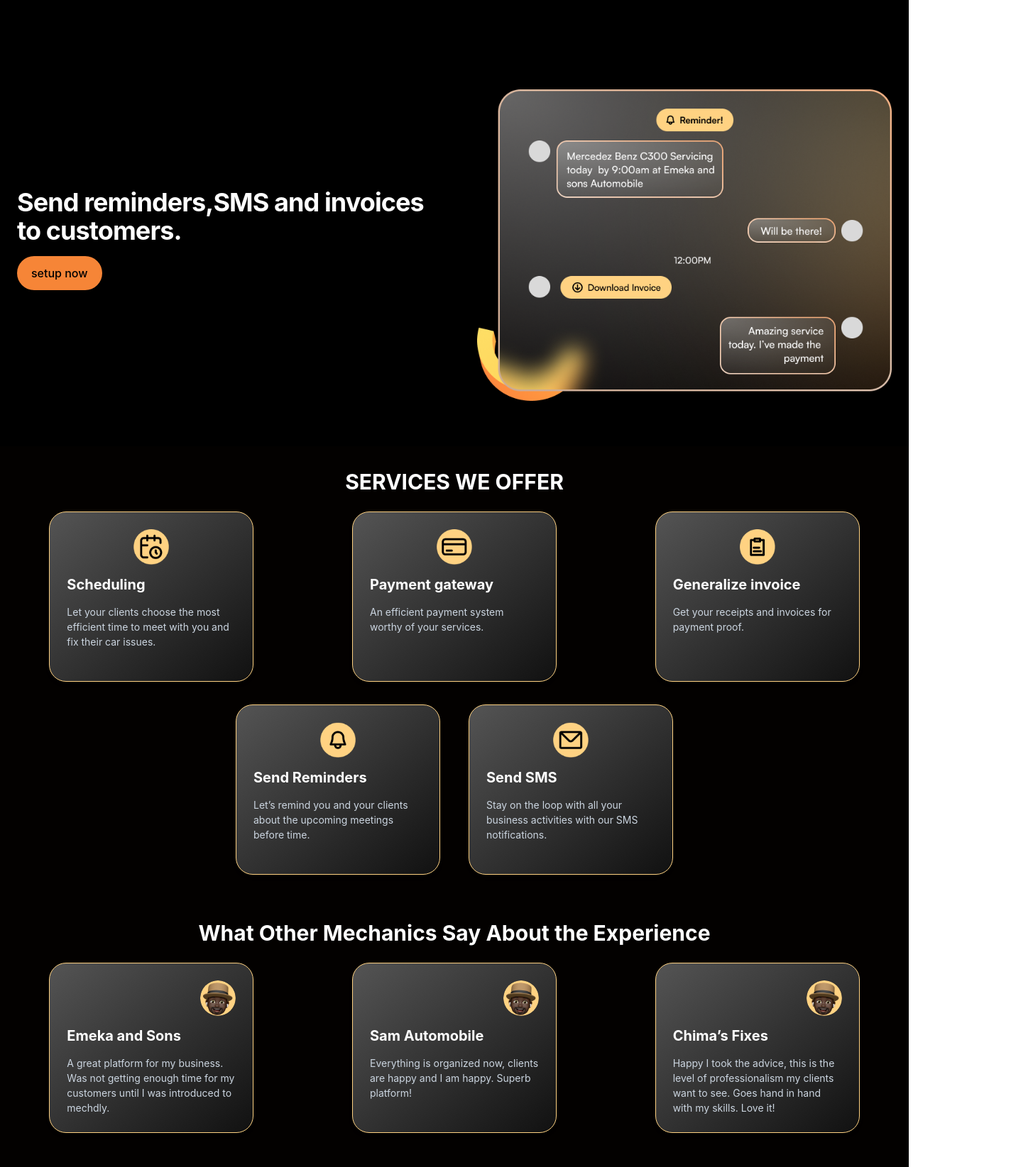
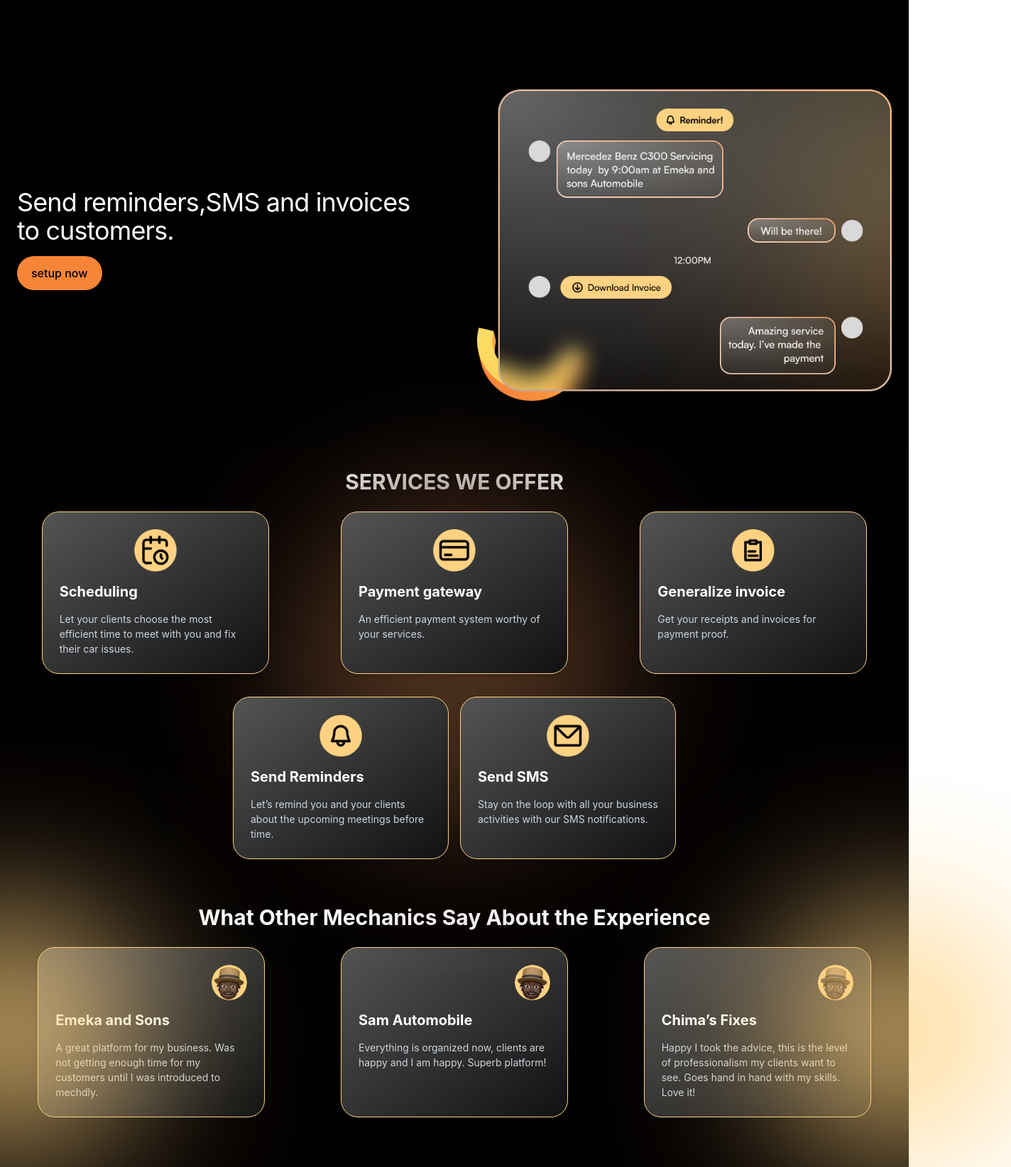
Before and after one commit to denzubechi/mechdly, a React (Create React App) app: page / in a window 1280 px wide. Shown: the part 1111-2756 px from the top of the page at 71% size, 1424 px wide, since content can reach past the window. Built offline with nearby package versions, Linux system fonts and the light colour scheme.

Commit message:
fix/calender iss

```diff
--- a/src/components/landing_page_components/CTA.tsx
+++ b/src/components/landing_page_components/CTA.tsx
@@ -8,7 +8,7 @@ const CTA = () => {
           <img className="w-full dark:hidden" src={CTAIMG} alt="dashboard image" />
           <img className="w-full hidden dark:block" src={CTAIMG} alt="dashboard image" />
           <div className="mt-4 md:mt-0">
-            <h2 className="mb-4 text-3xl lg:text-4xl tracking-tight font-extrabold text-white">
+            <h2 className="mb-4 tracking-tight leading-none  text-3xl lg:text-4xl  text-white">
               Let your customers know what time is available in a day!
             </h2>
             <div className="flex">
@@ -24,7 +24,7 @@ const CTA = () => {
 
         <div className="gap-8 items-center py-8 px-4 mx-auto max-w-screen-xl xl:gap-16 md:grid md:grid-cols-2 sm:py-16 lg:px-6">
           <div className="mt-4 md:mt-0 order-2 md:order-1">
-            <h2 className="mb-4 text-3xl lg:text-4xl tracking-tight font-bold text-white">
+            <h2 className="mb-4 tracking-tight leading-none text-3xl lg:text-4xl  text-white">
             Send reminders,SMS and invoices to customers.
             </h2>
             <div className="flex my-0 sm:my-4">
--- a/src/components/landing_page_components/Hero.tsx
+++ b/src/components/landing_page_components/Hero.tsx
@@ -1,13 +1,12 @@
 import React from 'react';
 import HeroImg from '../../assets/img/hero.png';
-import HeroImgFill from '../../assets/img/3D Element 2.png';
 
 const Hero: React.FC = () => {
   return (
-    <section className="">
+    <section className="relative overflow-hidden">
       <div className="grid w-full px-4 lg:px-0 py-8 mx-auto lg:gap-8 xl:gap-0 lg:py-16 lg:grid-cols-12">
-        <div className="mr-auto lg:pl-4   place-self-center lg:col-span-7">
-          <h1 className="max-w-2xl mb-4   tracking-tight leading-none text-5xl md:text-5xl xl:text-6xl text-white">
+        <div className="mr-auto lg:pl-4 place-self-center lg:col-span-7">
+          <h1 className="max-w-2xl mb-4 tracking-tight leading-none text-5xl md:text-5xl xl:text-6xl text-white">
             Schedule,<br />
             Make Payments, & <br />
             Send invoice to <br />
@@ -22,10 +21,10 @@ const Hero: React.FC = () => {
         </div>
         <div className="relative hidden lg:flex lg:col-span-5 items-end">
           <img src={HeroImg} alt="mockup" className="w-full h-auto" />
-          {/* <img src={HeroImgFill} alt="3D Element" className="absolute right-0 bottom-0 h-full w-auto lg:w-full xl:w-full" />
-      */}  </div>
+          <span className="blur-header"></span>
+        </div>
       </div>
-      {/* <img src={HeroImgFill} alt="3D Element" className="absolute right-0 bottom-0 h-full w-auto lg:w-full xl:w-full lg:hidden" /> */}
+
     </section>
   );
 }
--- a/src/components/landing_page_components/Services.tsx
+++ b/src/components/landing_page_components/Services.tsx
@@ -15,14 +15,22 @@ const Services = () => {
   ];
 
   return (
-    <section className="bg-[#030100] py-8">
-      <div className="max-w-screen-xl px-4 mx-auto text-center">
+    <section className="bg-[#030100] py-8 relative">
+      <div className="max-w-screen-xl px-4 mx-auto text-center relative">
+
+        {/* Light fill effect at the center of the page */}
+        <div className="absolute inset-0 flex items-center justify-center pointer-events-none z-10">
+          <div className="bg-[#4a2f1d] rounded-full filter blur-[100px] h-[20rem] w-[20rem] md:h-[30rem] md:w-[30rem]"></div>
+        </div>
+
+        <span className="blur-header"></span>
+
         <Heading size="lg" mb={6} color="white">
           SERVICES WE OFFER
         </Heading>
 
         {/* First Grid with 3 items */}
-        <div className="grid gap-8 md:grid-cols-2 lg:grid-cols-3">
+        <div className="grid gap-4 sm:grid-cols-1 md:grid-cols-2 lg:grid-cols-3 relative z-20">
           {services.slice(0, 3).map((service) => (
             <Box
               key={service.title}
@@ -32,15 +40,21 @@ const Services = () => {
               borderRadius="3xl"
               shadow="md"
               textAlign="left"
-              style={{background:"linear-gradient(to bottom right, #545454, #111)", width:"100%", maxWidth:"18rem", height:'15rem'}}
+              style={{
+                background: "linear-gradient(to bottom right, #545454, #111)",
+                width: "100%",
+                maxWidth: "20rem",
+                height: 'auto',
+              }}
               position="relative"
               mx="auto"
+              className="transition-transform transform hover:scale-105 hover:shadow-lg"
             >
               <Image
                 src={service.image}
                 alt={`${service.title} image`}
                 mx="auto"
-                boxSize="50px"
+                boxSize="60px"
                 mb={4}
               />
               <Heading size="md" mb={4} color="white">
@@ -54,7 +68,7 @@ const Services = () => {
         </div>
 
         {/* Second Grid with 2 items, centered on larger screens */}
-        <div className="grid gap-8 mt-8 md:grid-cols-2 lg:w-1/2 lg:mx-auto">
+        <div className="grid gap-4 mt-8 md:grid-cols-2 lg:w-1/2 lg:mx-auto relative z-20">
           {services.slice(3).map((service) => (
             <Box
               key={service.title}
@@ -64,15 +78,21 @@ const Services = () => {
               borderRadius="3xl"
               shadow="md"
               textAlign="left"
-              style={{background:"linear-gradient(to bottom right, #545454, #111)", width:"100%", maxWidth:"18rem", height:'15rem'}}
+              style={{
+                background: "linear-gradient(to bottom right, #545454, #111)",
+                width: "100%",
+                maxWidth: "20rem",
+                height: 'auto',
+              }}
               position="relative"
               mx="auto"
+              className="transition-transform transform hover:scale-105 hover:shadow-lg"
             >
               <Image
                 src={service.image}
                 alt={`${service.title} image`}
                 mx="auto"
-                boxSize="50px"
+                boxSize="60px"
                 mb={4}
               />
               <Heading size="md" mb={4} color="white">
@@ -85,7 +105,6 @@ const Services = () => {
           ))}
         </div>
 
-        <span className="blur"></span>
       </div>
     </section>
   );
--- a/src/components/landing_page_components/Testimonials.tsx
+++ b/src/components/landing_page_components/Testimonials.tsx
@@ -3,19 +3,29 @@ import { Heading, Text, Box, Image } from '@chakra-ui/react';
 import testimonialImage from '../../assets/img/TESTIMONIAL.png'; // Import the image
 
 const Testimonials = () => {
+  const testimonials = [
+    { name: 'Emeka and Sons', text: 'A great platform for my business. Was not getting enough time for my customers until I was introduced to mechdly.' },
+    { name: 'Sam Automobile', text: 'Everything is organized now, clients are happy and I am happy. Superb platform!' },
+    { name: 'Chima’s Fixes', text: 'Happy I took the advice, this is the level of professionalism my clients want to see. Goes hand in hand with my skills. Love it!' },
+  ];
+
   return (
-    <div>
+    <div className="relative">
       <section className="bg-[#030100] py-8">
         <div className="max-w-screen-xl px-4 mx-auto text-center">
           <Heading size="lg" mb={6} color="white">
             What Other Mechanics Say About the Experience
           </Heading>
+          <div className="relative">
+            {/* Fill effect on the left and right ends */}
+            <div className="absolute inset-x-0 top-1/2 transform -translate-y-1/2 z-10">
+              <div className="absolute left-[-10rem] top-1/2 transform -translate-y-1/2 bg-[#FFD282] rounded-full filter blur-[120px] h-[20rem] w-[20rem] hidden sm:block"></div>
+              {/* Hidden on small screens, shown on larger screens */}
+              <div className="absolute right-[-10rem] top-1/2 transform -translate-y-1/2 bg-[#FFD282] rounded-full filter blur-[120px] h-[20rem] w-[20rem] hidden lg:block"></div>
+              {/* Hidden on medium screens, shown on large screens */}
+            </div>
             <div className="grid gap-8 lg:grid-cols-3 md:grid-cols-2 sm:grid-cols-1">
-            {[
-              { name: 'Emeka and Sons', text: 'A great platform for my business. Was not getting enough time for my customers until I was introduced to mechdly.' },
-              { name: 'Sam Automobile', text: 'Everything is organized now, clients are happy and I am happy. Superb platform!' },
-              { name: 'Chima’s Fixes', text: 'Happy I took the advice, this is the level of professionalism my clients want to see. Goes hand in hand with my skills. Love it!' },
-            ].map((testimonial) => (
+              {testimonials.map((testimonial) => (
                 <Box
                   key={testimonial.name}
                   p={6}
@@ -23,7 +33,8 @@ const Testimonials = () => {
                     background: "linear-gradient(to bottom right, #545454, #111)",
                     width: "100%",
                     height: 'auto',
-                  maxWidth: "18rem"
+                    maxWidth: "20rem",
+                    transition: "transform 0.3s, box-shadow 0.3s",
                   }}
                   border="1px"
                   borderColor="#FFD282"
@@ -31,7 +42,8 @@ const Testimonials = () => {
                   shadow="md"
                   textAlign="left"
                   position="relative"
-                mx="auto" // Centers the box horizontally
+                  mx="auto"
+                  className="hover:scale-105 hover:shadow-lg"
                 >
                   <div className="flex">
                     <div className="ml-auto">
@@ -55,6 +67,7 @@ const Testimonials = () => {
               ))}
             </div>
           </div>
+        </div>
       </section>
     </div>
   );
--- a/src/index.css
+++ b/src/index.css
@@ -3,13 +3,19 @@
 @tailwind utilities;
 
 @font-face {
-  font-family: 'MyCustomFont';
-  src: url('./assets/fonts/Satoshi-Medium.woff') format('woff2'),
-  url('./assets/fonts/Satoshi-Medium.ttf') format('truetype');
-  ;
-
-  font-weight: normal;
-  font-style: normal;
+  font-family: "San Serif";
+  src: url('./assets/fonts/Satoshi-Medium.ttf') format('truetype');
+}
+.blur-header {
+  background-color: #4a2f1d;
+  border-radius: 100px;
+  filter: blur(100px);
+  height: 30rem;
+  position: absolute;
+  top: 1;
+  transform: translate(-90%, 10%);
+  width: 30rem;
+  z-index: -1;
 }
 .blur {
   background-color: #4a2f1d;
@@ -22,10 +28,10 @@
   width: 20rem;
   z-index: -1;
 }
-
+body::-webkit-scrollbar{
+  display: none;
+}
 body {
   margin: 0;
-  font-family: 'MyCustomFont', sans-serif;
-  -webkit-font-smoothing: antialiased;
-  -moz-osx-font-smoothing: grayscale;
+  font-family: San Serif;
 }
```
Also changed, not shown: src/components/landing_page_components/Header.tsx (+12 -15 lines). Lines whose indentation alone changed are shown as unchanged.
